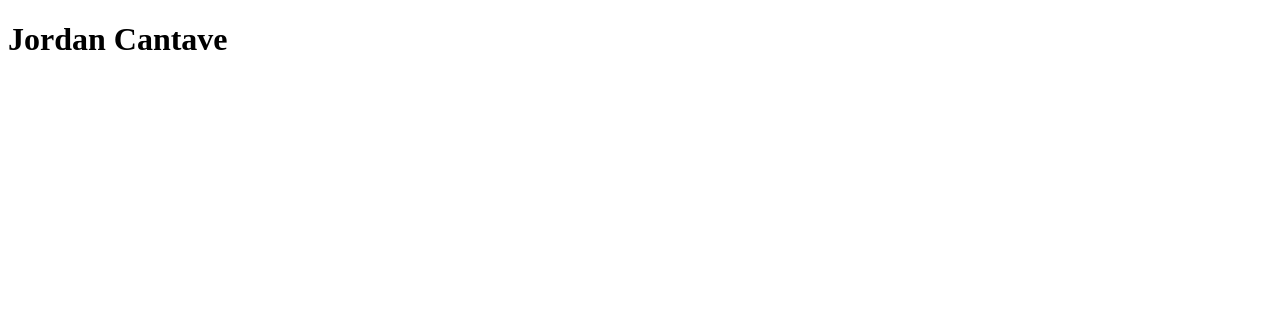
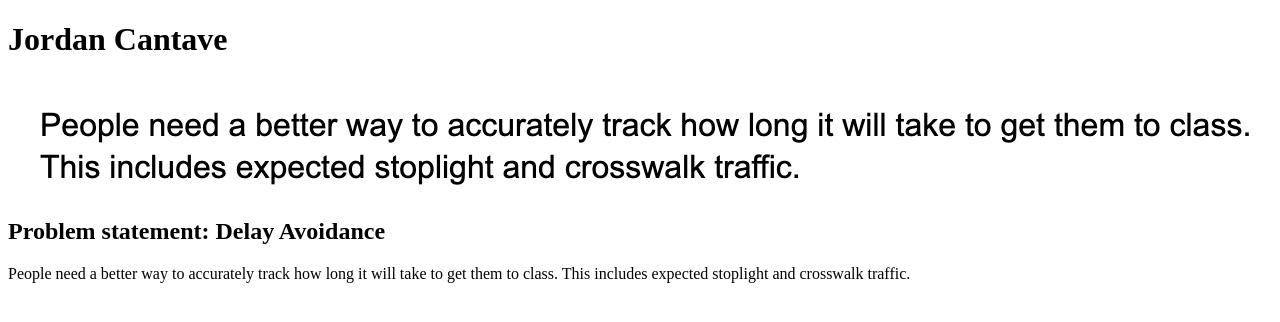
Before and after one commit to JCantave431/JCantave431.github.io, a plain HTML site: page index.html in a window 1280 px wide. Drawn offline with Linux system fonts and the light colour scheme.

Commit message:
Update index.html

```diff
--- a/index.html
+++ b/index.html
@@ -5,5 +5,15 @@
   </head>
   <body>
     <h1>Jordan Cantave</h1>
+    <section class="assign">
+      <img src="images/problemstatement.jpg" />
+      <section class="assign-det">
+        <h2>Problem statement: Delay Avoidance</h2>
+        <p>
+          People need a better way to accurately track how long it will take to get them to class.
+          This includes expected stoplight and crosswalk traffic.
+        </p>
+      </section>
+    </section>
   </body>
 </html>
```
